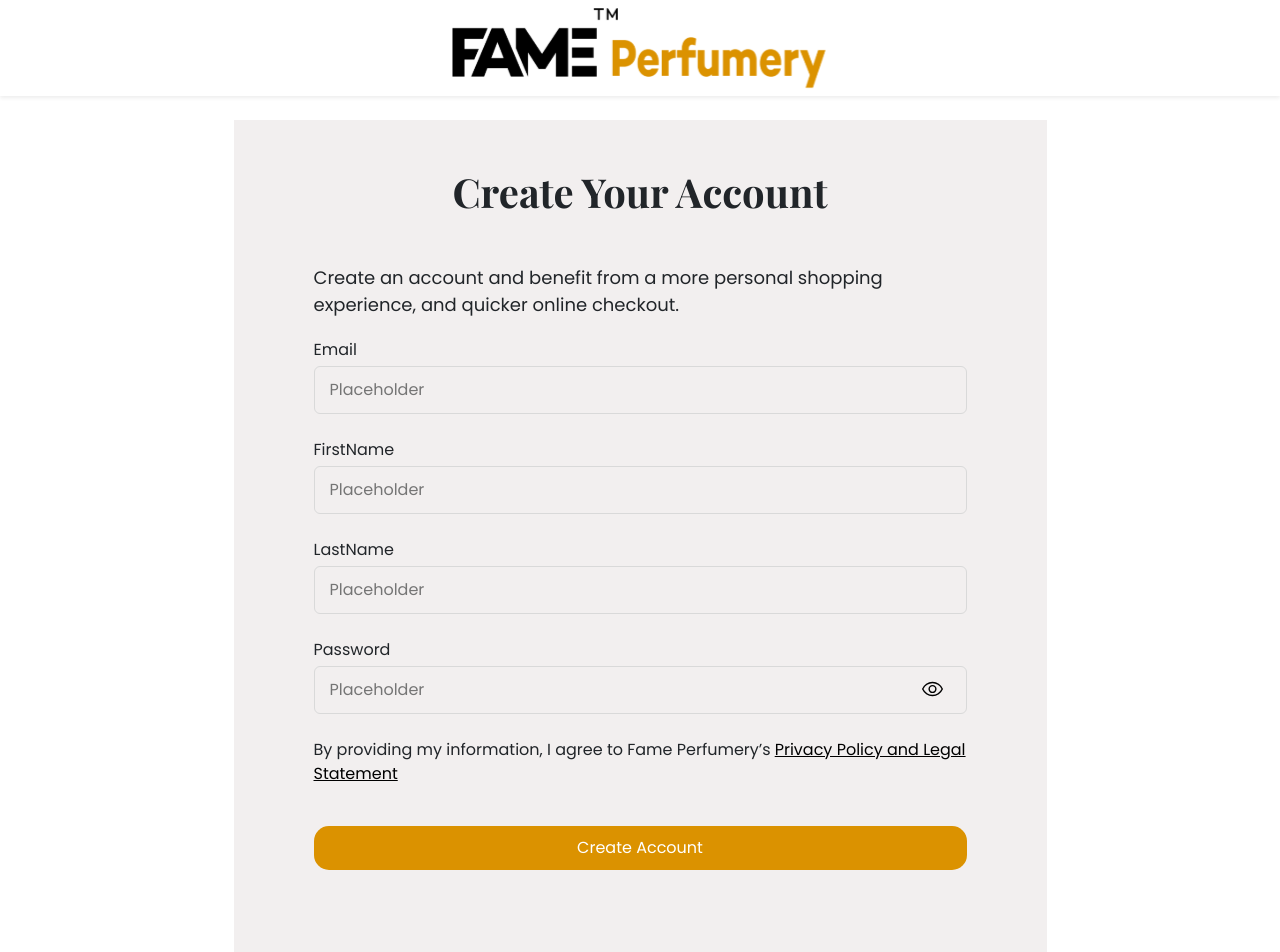
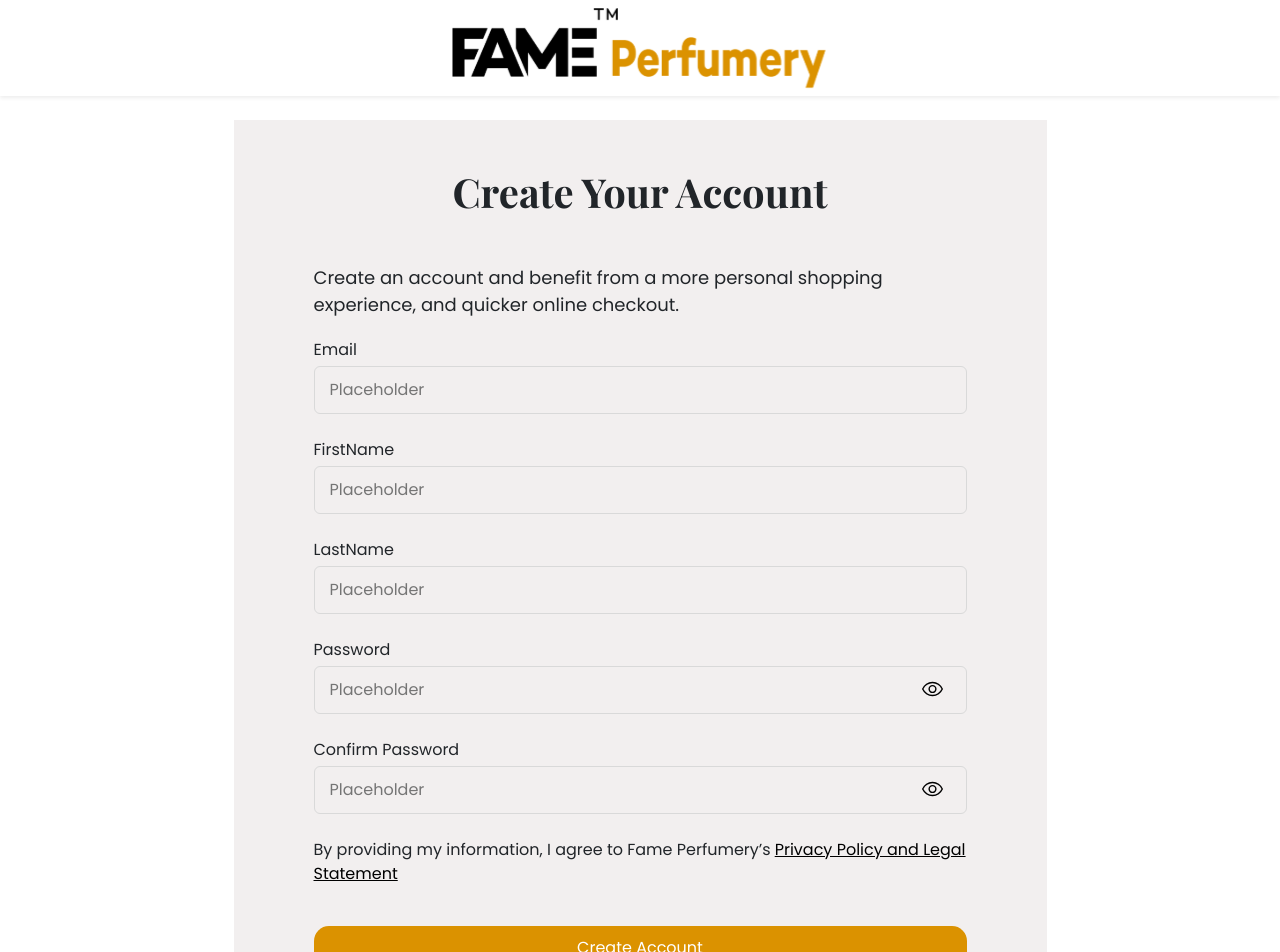
Before and after one commit to BimboAdesoye/perfumery_frontend, a React (Vite) app: page /SignUp in a window 1280 px wide. Shown: the top 952 px of the page. Built offline with nearby package versions, Linux system fonts and the light colour scheme.

Commit message:
commit all

```diff
--- a/src/App.jsx
+++ b/src/App.jsx
@@ -10,7 +10,9 @@ import PasswordRecovery from "./components/PasswordRecovery";
 import SingleProduct from "./pages/SingleProduct";
 import Cart from "./components/Cart";
 import Carousel from "./components/Carousel2";
+import axios from "axios";
 
+axios.defaults.withCredentials = true
 function App() {
   return (
     <>
--- a/src/components/SignUp.jsx
+++ b/src/components/SignUp.jsx
@@ -3,14 +3,29 @@ import NavbarAccent from "../layouts/NavbarAccent";
 import "../styles/SignUp.css";
 import eyeclose from "../assets/eye-close.svg";
 import eyeopen from "../assets/eye-open.svg";
+import axios from "axios";
 
 const SignUp = () => {
   const [email, setEmail] = useState("");
   const [firstname, setFirstname] = useState("");
   const [lastname, setLastname] = useState("");
   const [password, setPassword] = useState("");
+  const [verifyPassword, setVerifyPassword] = useState("");
   const [errors, setErrors] = useState({});
   const [reveal, setReveal] = useState(false);
+  const [reveal2, setReveal2] = useState(false);
+
+  // function handlePost(e) {
+  //   e.preventDefault();
+  //   axios.post("https://task-manager-9ie3.onrender.com/tasks/create", {
+  //     title,
+  //     description,
+  //     tag,
+  //     author,
+  //   });
+  // window.location.reload();
+  //   navigate("/Tasks");
+  // }
 
   const validateForm = () => {
     const errors = {};
@@ -37,11 +52,21 @@ const SignUp = () => {
       errors.password = "Password length must be greater than 5!";
     }
 
+    if (!verifyPassword) {
+      errors.verifyPassword = "Password is required!";
+    } else if (verifyPassword !== password) {
+      errors.verifyPassword = "Both passwords must match!";
+    }
+
     return errors;
   };
 
   const handleSubmit = (e) => {
     e.preventDefault();
+    const regData = { email, firstname, lastname, password, verifyPassword };
+    axios.post("http://localhost:2020/auth/register", regData);
+
+    // window.location.reload();
 
     const validationErrors = validateForm();
     if (Object.keys(validationErrors).length === 0) {
@@ -54,6 +79,10 @@ const SignUp = () => {
 
   const handleReveal = () => {
     setReveal(!reveal);
+  };
+
+  const handleReveal2 = () => {
+    setReveal2(!reveal2);
   };
 
   return (
@@ -86,6 +115,7 @@ const SignUp = () => {
               />
               {errors.email && <p className="error-message">{errors.email}</p>}
             </div>
+
             <div className="d-flex flex-column gap-1">
               <label htmlFor="firstname">FirstName</label>
               <input
@@ -99,6 +129,7 @@ const SignUp = () => {
                 <p className="error-message">{errors.firstname}</p>
               )}
             </div>
+
             <div className="d-flex flex-column gap-1">
               <label htmlFor="lastname">LastName</label>
               <input
@@ -112,6 +143,7 @@ const SignUp = () => {
                 <p className="error-message">{errors.lastname}</p>
               )}
             </div>
+
             <div className="d-flex flex-column gap-1 password-input">
               <label htmlFor="password">Password</label>
               <input
@@ -132,6 +164,28 @@ const SignUp = () => {
                 <p className="error-message">{errors.password}</p>
               )}
             </div>
+
+            <div className="d-flex flex-column gap-1 password-input">
+              <label htmlFor="password">Confirm Password</label>
+              <input
+                className=""
+                type={reveal ? "text" : "password"}
+                id="verifyPassword "
+                placeholder="Placeholder"
+                value={verifyPassword}
+                onChange={(e) => setVerifyPassword(e.target.value)}
+              />
+              <img
+                className="reveal-image"
+                onClick={handleReveal2}
+                src={reveal2 ? eyeclose : eyeopen}
+                alt=""
+              />
+              {errors.verifyPassword && (
+                <p className="error-message">{errors.verifyPassword}</p>
+              )}
+            </div>
+
             <div className="d-flex flex-column gap-1">
               <p>
                 By providing my information, I agree to Fame Perfumery’s
--- a/src/layouts/Navbar.jsx
+++ b/src/layouts/Navbar.jsx
@@ -51,7 +51,7 @@ const Navbar = () => {
                 </Link>
               </button>
               <button className="sign-up mt-3">
-                <Link to="/SignUp" className="text-decoration-none text-black">
+                <Link to="/SignUp" className="text-decoration-none text-black sign-up-btn">
                   Sign Up
                 </Link>
               </button>
--- a/src/styles/MalePerfumes.css
+++ b/src/styles/MalePerfumes.css
@@ -10,7 +10,7 @@
 
 .male-section {
   display: grid;
-  grid-template-columns: repeat(4, 1fr);
+  grid-template-columns: repeat(4, auto);
   column-gap: 1rem;
   overflow: hidden;
   overflow-x: auto;
@@ -19,6 +19,12 @@
 .male-section::-webkit-scrollbar {
   display: none;
 }
+
+/* @media screen and (max-width: 576px) {
+  .male-section .product {
+   width: 50%x;
+  }
+} */
 
 .male-header {
   border-bottom: 1px solid #d9d9d9;
--- a/src/styles/Navbar.css
+++ b/src/styles/Navbar.css
@@ -31,12 +31,14 @@
 .sign-in {
   background-color: white;
   border: 1px solid #db9200;
+  width: 100%;
 }
 
 .sign-up {
   background-color: #db9200;
   color: white;
   outline: 1px solid black;
+  width: 100%;
 }
 
 .search-div {
@@ -127,4 +129,12 @@
     width: 90%;
     margin: auto;
   }
+
+  .sign-in {
+    font-size: 14px;
+  }
+
+  .sign-up {
+    font-size: 14px;
+  }
 }
```
Also changed, not shown: 1 other file (tests, documents, lock files or other folders).
